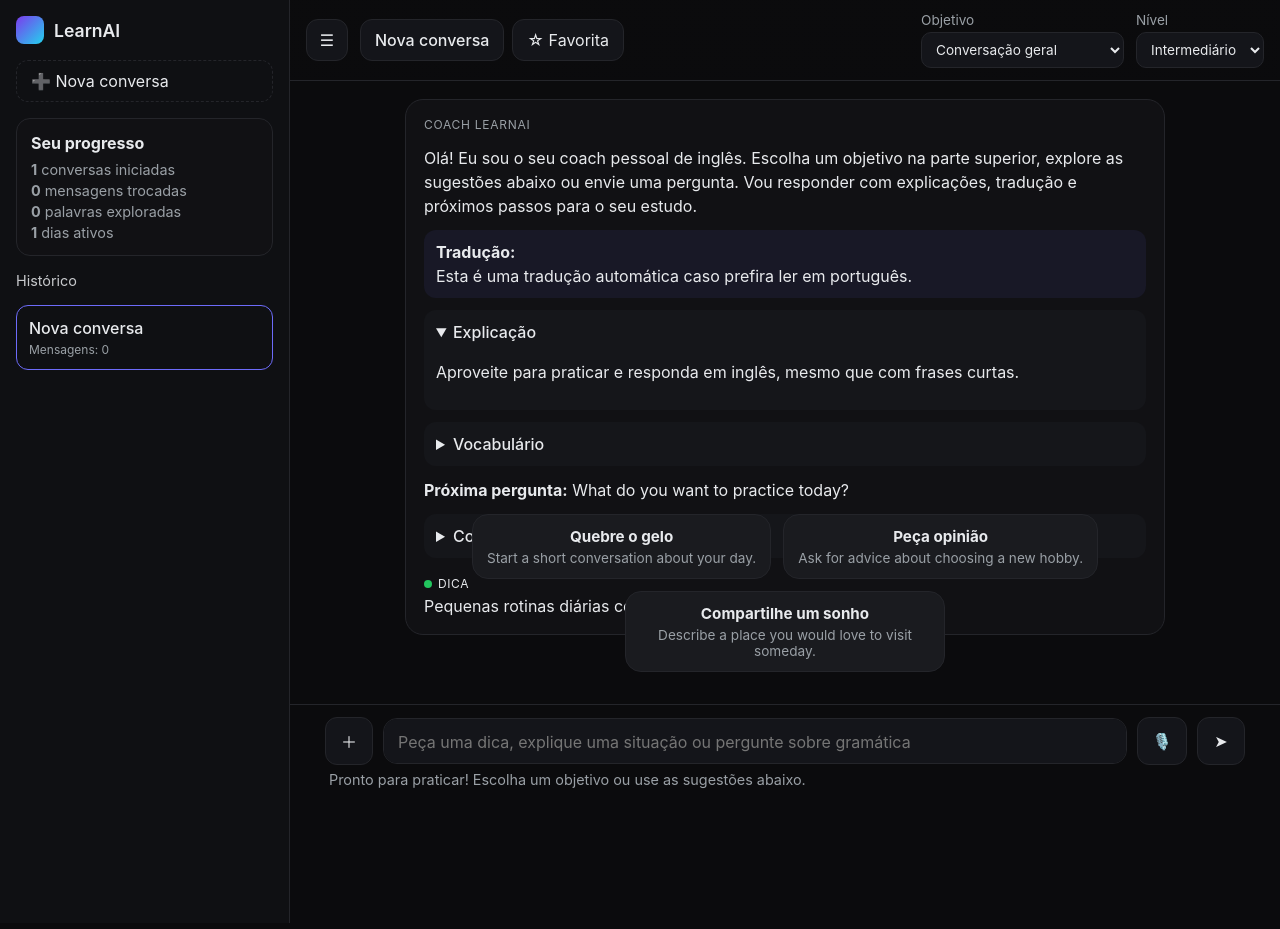
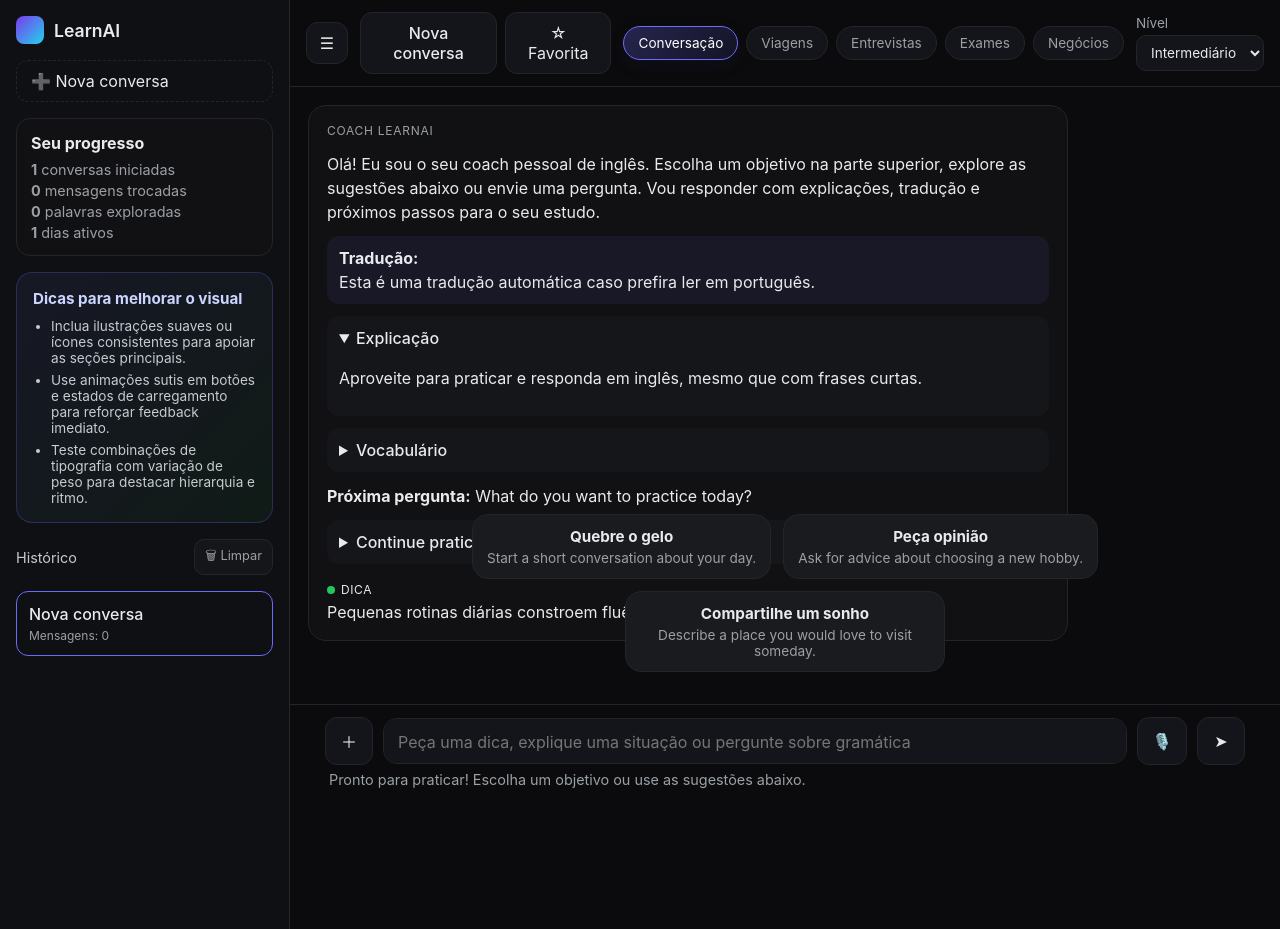
Before and after one commit to BRDelorenzo/LearnAI, a website: page public/index.html in a window 1280 px wide. Drawn offline with Linux system fonts and the light colour scheme.

```diff
--- a/package.json
+++ b/package.json
@@ -4,8 +4,8 @@
   "type": "module",
   "main": "server.js",
   "scripts": {
-    "start": "node server.js",
-    "dev": "nodemon server.js"
+    "start": "node backend/server.js",
+    "dev": "nodemon backend/server.js"
   },
   "dependencies": {
     "@ffmpeg-installer/ffmpeg": "^1.1.0",
--- a/public/index.html
+++ b/public/index.html
@@ -48,7 +48,22 @@
   .progress-card h3 { margin: 0; font-size: 1rem; }
   .progress-card ul { list-style: none; padding: 0; margin: 0; display: grid; gap: 4px; }
   .progress-card li { font-size: .9rem; color: var(--muted); }
+  .hist-header { display: flex; align-items: center; justify-content: space-between; gap: 8px; }
   .hist-title { opacity: .85; font-size: .9rem; }
+  .clear-history {
+    border-radius: 10px;
+    border: 1px solid var(--border);
+    background: #15161a;
+    color: var(--muted);
+    padding: 6px 10px;
+    cursor: pointer;
+    font-size: .8rem;
+    display: inline-flex;
+    align-items: center;
+    gap: 6px;
+    transition: border .2s, background .2s, color .2s;
+  }
+  .clear-history:hover { border-color: var(--danger); color: var(--danger); }
   .hist { overflow: auto; flex: 1; display: flex; flex-direction: column; gap: 8px; }
   .hist button { width: 100%; text-align: left; background: transparent; border: 1px solid var(--border); color: var(--text); padding: 12px; border-radius: 12px; cursor: pointer; display: flex; flex-direction: column; gap: 4px; transition: border .2s, background .2s; }
   .hist button:hover { background: #15161a; }
@@ -66,16 +81,49 @@
   .hamb { width: 42px; height: 42px; display: inline-grid; place-items: center; }
   .pill { padding: 10px 14px; display: inline-flex; align-items: center; gap: 8px; }
   .pill[aria-pressed="true"] { border-color: var(--accent); color: var(--accent); }
-  .settings { display: flex; gap: 12px; align-items: center; }
+  .settings { display: flex; gap: 12px; align-items: center; flex-wrap: wrap; }
   .settings label { font-size: .85rem; color: var(--muted); display: grid; gap: 4px; }
   .settings select { border-radius: 10px; border: 1px solid var(--border); background: #14151a; color: var(--text); padding: 8px 10px; }
   .session-meta { display: flex; gap: 8px; align-items: center; flex: 1; }
   .session-meta span { font-weight: 500; }
 
+  .goal-tabs { display: flex; flex-wrap: wrap; gap: 8px; align-items: center; }
+  .goal-tab {
+    border-radius: 999px;
+    border: 1px solid var(--border);
+    background: #14151a;
+    color: var(--muted);
+    padding: 8px 14px;
+    cursor: pointer;
+    font-size: .85rem;
+    flex: 0 0 auto;
+    transition: background .2s, border .2s, color .2s, transform .2s;
+  }
+  .goal-tab:hover { transform: translateY(-1px); background: #18191f; }
+  .goal-tab.active {
+    border-color: var(--primary);
+    color: #fff;
+    background: linear-gradient(135deg, rgba(109,107,249,.28), rgba(109,107,249,.1));
+    box-shadow: 0 6px 14px rgba(28,27,62,.25);
+  }
+
+  .ideas-card {
+    background: linear-gradient(135deg, rgba(125,126,255,.08), rgba(34,197,94,.06));
+    border: 1px solid rgba(109,107,249,.25);
+    border-radius: 16px;
+    padding: 16px;
+    display: grid;
+    gap: 10px;
+  }
+  .ideas-card h3 { margin: 0; font-size: .95rem; color: #cbd5ff; }
+  .ideas-card ul { margin: 0; padding-left: 18px; display: grid; gap: 6px; color: rgba(232,234,237,.85); font-size: .85rem; }
+
+
   .chat { padding: 18px; display: flex; flex-direction: column; gap: 14px; overflow: auto; scroll-behavior: smooth; }
   .chat:focus { outline: none; }
-  .msg { max-width: 760px; margin: 0 auto; border: 1px solid var(--border); background: var(--panel); border-radius: 18px; padding: 16px 18px; line-height: 1.5; display: grid; gap: 12px; position: relative; }
-  .msg.me { border-color: #2c2e33; background: #14151a; }
+  .msg { max-width: 760px; border: 1px solid var(--border); background: var(--panel); border-radius: 18px; padding: 16px 18px; line-height: 1.5; display: grid; gap: 12px; position: relative; }
+  .msg.bot { align-self: flex-start; }
+  .msg.me { align-self: flex-end; border-color: var(--primary); background: linear-gradient(135deg, rgba(109,107,249,.24), rgba(109,107,249,.08)); color: #f5f5ff; }
   .msg .label { font-size: .75rem; text-transform: uppercase; letter-spacing: .06em; color: var(--muted); }
   .msg .actions { display: flex; gap: 8px; flex-wrap: wrap; }
   .msg .actions button { border-radius: 10px; border: 1px solid var(--border); background: #1b1c21; color: var(--text); padding: 6px 10px; cursor: pointer; font-size: .85rem; }
@@ -132,6 +180,8 @@
   @media (max-width: 640px) {
     .settings { flex-direction: column; align-items: stretch; }
     .settings label { width: 100%; }
+    .goal-tabs { width: 100%; }
+    .goal-tab { flex: 1 1 140px; text-align: center; }
     .chips { bottom: 140px; }
     .msg { padding: 14px; }
   }
@@ -154,7 +204,20 @@
         <li><strong id="progressStreak">0</strong> dias ativos</li>
       </ul>
     </div>
-    <div class="hist-title">Histórico</div>
+    <div class="ideas-card" aria-live="polite">
+      <h3>Dicas para melhorar o visual</h3>
+      <ul>
+        <li>Inclua ilustrações suaves ou ícones consistentes para apoiar as seções principais.</li>
+        <li>Use animações sutis em botões e estados de carregamento para reforçar feedback imediato.</li>
+        <li>Teste combinações de tipografia com variação de peso para destacar hierarquia e ritmo.</li>
+      </ul>
+    </div>
+    <div class="hist-header">
+      <div class="hist-title">Histórico</div>
+      <button class="clear-history" id="clearHistoryBtn" type="button" aria-label="Excluir todo o histórico">
+        🗑 Limpar
+      </button>
+    </div>
     <div class="hist" id="historyList">
       <div class="empty">Sem conversas ainda.</div>
     </div>
@@ -168,16 +231,8 @@
         <button class="pill" id="favoriteBtn" aria-label="Favoritar conversa" aria-pressed="false">☆ Favorita</button>
       </div>
       <div class="settings" role="group" aria-label="Preferências de estudo">
-        <label>Objetivo
-          <select id="goalSelect">
-            <option value="conversacao_geral">Conversação geral</option>
-            <option value="viagens">Viagens</option>
-            <option value="entrevistas">Entrevistas de emprego</option>
-            <option value="exames">Preparação para exames</option>
-            <option value="negocios">Negócios</option>
-          </select>
-        </label>
-        <label>Nível
+        <div class="goal-tabs" id="goalTabs" role="group" aria-label="Foco da sessão"></div>
+        <label class="level-select">Nível
           <select id="levelSelect">
             <option value="iniciante">Iniciante</option>
             <option value="intermediario">Intermediário</option>
@@ -249,6 +304,13 @@
     { title: 'Pitch estratégico', body: 'Prepare a persuasive pitch for an investor.', level: 'avancado' }
   ]
 };
+const GOAL_OPTIONS = [
+  { id: 'conversacao_geral', label: 'Conversação' },
+  { id: 'viagens', label: 'Viagens' },
+  { id: 'entrevistas', label: 'Entrevistas' },
+  { id: 'exames', label: 'Exames' },
+  { id: 'negocios', label: 'Negócios' }
+];
 const WELCOME_MESSAGE = `Olá! Eu sou o seu coach pessoal de inglês. Escolha um objetivo na parte superior, explore as sugestões abaixo ou envie uma pergunta. Vou responder com explicações, tradução e próximos passos para o seu estudo.`;
 
 const chatEl = document.getElementById('chat');
@@ -266,7 +328,7 @@
 const sessionTitleEl = document.getElementById('sessionTitle');
 const renameBtn = document.getElementById('renameBtn');
 const favoriteBtn = document.getElementById('favoriteBtn');
-const goalSelect = document.getElementById('goalSelect');
+const goalTabs = document.getElementById('goalTabs');
 const levelSelect = document.getElementById('levelSelect');
 const progressSessionsEl = document.getElementById('progressSessions');
 const progressMessagesEl = document.getElementById('progressMessages');
@@ -278,6 +340,7 @@
 const audioSendBtn = document.getElementById('audioSendBtn');
 const audioRetryBtn = document.getElementById('audioRetryBtn');
 const audioDiscardBtn = document.getElementById('audioDiscardBtn');
+const clearHistoryBtn = document.getElementById('clearHistoryBtn');
 
 let mediaRecorder, chunks = [], mime = '', audioContext, analyser, monitorInterval, rmsSmooth = 0, recordStartedAt = null, countdownTimer = null;
 let currentThreadId = null;
@@ -312,6 +375,11 @@
 let settings = { ...DEFAULT_SETTINGS, ...loadSettings() };
 let threads = loadThreads();
 let feedbackLog = loadFeedbackLog();
+
+if (!GOAL_SUGGESTIONS[settings.goal]) {
+  settings.goal = DEFAULT_SETTINGS.goal;
+  saveSettings(settings);
+}
 
 function setStatus(msg) {
   statusEl.textContent = msg;
@@ -391,6 +459,27 @@
   }
 }
 
+function renderGoalTabs() {
+  if (!goalTabs) return;
+  goalTabs.innerHTML = '';
+  GOAL_OPTIONS.forEach(option => {
+    const btn = document.createElement('button');
+    const active = option.id === settings.goal;
+    btn.type = 'button';
+    btn.className = `goal-tab${active ? ' active' : ''}`;
+    btn.textContent = option.label;
+    btn.setAttribute('aria-pressed', active ? 'true' : 'false');
+    btn.addEventListener('click', () => {
+      if (settings.goal === option.id) return;
+      settings.goal = option.id;
+      saveSettings(settings);
+      renderGoalTabs();
+      renderChips();
+    });
+    goalTabs.appendChild(btn);
+  });
+}
+
 function chipsVisible(visible) {
   chipsEl.classList.toggle('hidden', !visible);
 }
@@ -419,6 +508,21 @@
     btn.addEventListener('click', () => openThread(id));
     historyList.appendChild(btn);
   });
+}
+
+function clearHistory() {
+  const hasThreads = Object.keys(threads).length > 0;
+  if (!hasThreads) return;
+  if (!confirm('Tem certeza de que deseja excluir todo o histórico de conversas?')) return;
+  threads = {};
+  saveThreads(threads);
+  localStorage.removeItem('learnai-last-thread');
+  currentThreadId = null;
+  ensureCurrentThread();
+  renderHistory();
+  openThread(currentThreadId);
+  renderProgress();
+  setStatus('Histórico removido. Uma nova conversa foi iniciada.');
 }
 
 function renderThreadMessages(thread) {
@@ -798,20 +902,16 @@
 
 hamb?.addEventListener('click', () => sidebar.classList.toggle('open'));
 
-goalSelect.addEventListener('change', () => {
-  settings.goal = goalSelect.value;
-  saveSettings(settings);
-  renderChips();
-});
-levelSelect.addEventListener('change', () => {
+levelSelect?.addEventListener('change', () => {
   settings.level = levelSelect.value;
   saveSettings(settings);
   renderChips();
 });
+clearHistoryBtn?.addEventListener('click', clearHistory);
 
 function bootstrap() {
-  goalSelect.value = settings.goal;
-  levelSelect.value = settings.level;
+  if (levelSelect) levelSelect.value = settings.level;
+  renderGoalTabs();
   currentThreadId = loadLastThreadId();
   ensureCurrentThread();
   renderHistory();
@@ -875,29 +975,6 @@
 
 hamb?.addEventListener('click', () => sidebar.classList.toggle('open'));
 
-goalSelect.addEventListener('change', () => {
-  settings.goal = goalSelect.value;
-  saveSettings(settings);
-  renderChips();
-});
-levelSelect.addEventListener('change', () => {
-  settings.level = levelSelect.value;
-  saveSettings(settings);
-  renderChips();
-});
-
-function bootstrap() {
-  goalSelect.value = settings.goal;
-  levelSelect.value = settings.level;
-  currentThreadId = loadLastThreadId();
-  ensureCurrentThread();
-  renderHistory();
-  openThread(currentThreadId);
-  renderProgress();
-  renderChips();
-  autoGrow(textInput);
-}
-
 bootstrap();
 </script>
 </body>
```
